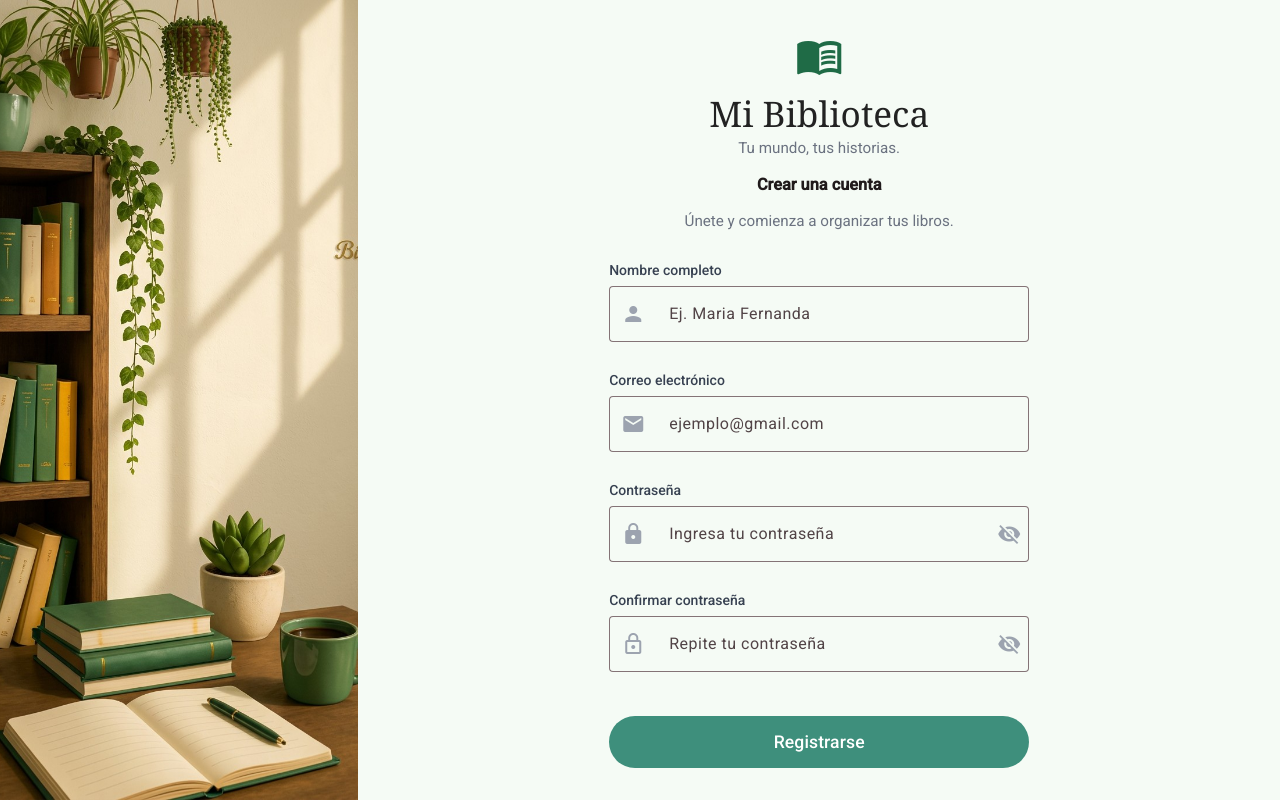
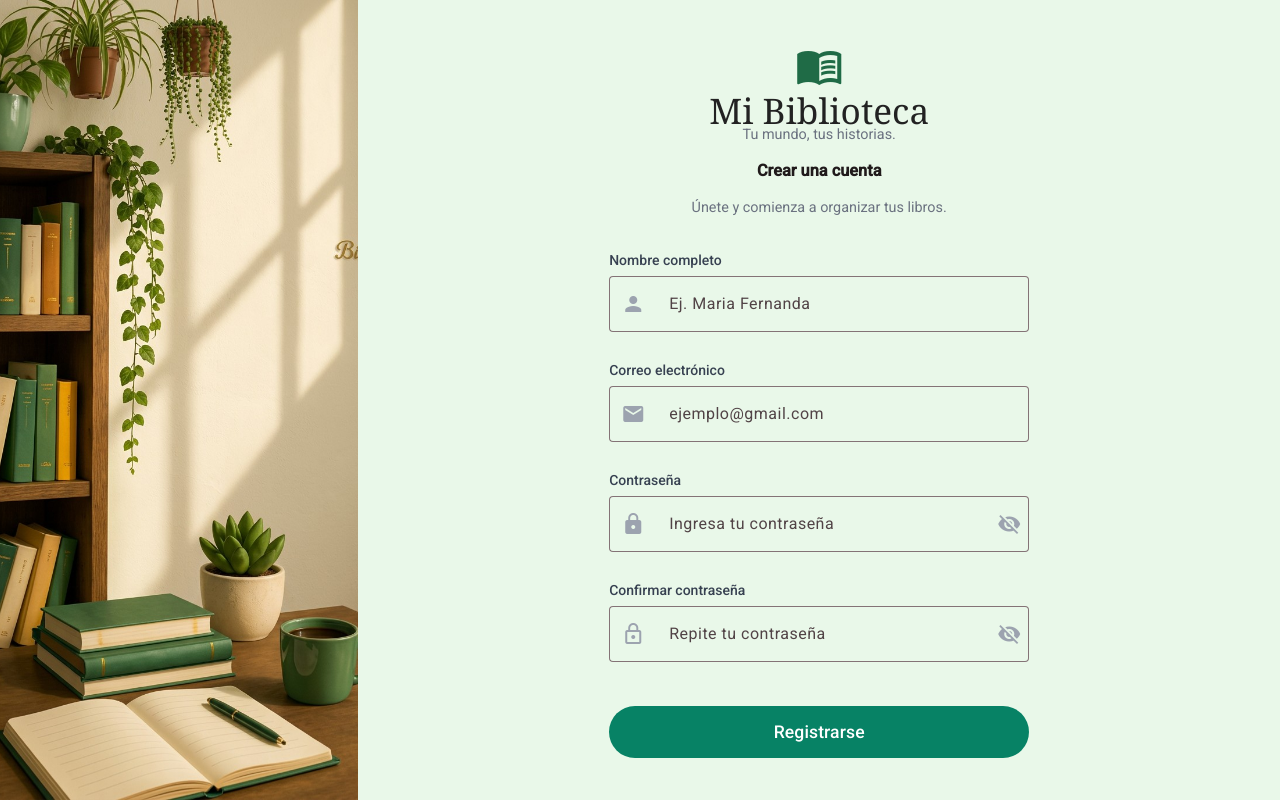
Before and after one commit to FernandaMB-e/Gestor-de-libros, an Angular app in the folder Biblioteca/: page /registro in a window 1280 px wide. Built offline with nearby package versions, Linux system fonts and the light colour scheme.

Commit message:
Se arreglo el boton de las 2 vistas iniciales

```diff
--- a/Biblioteca/frontend/features/auth/components/login/login.component.scss
+++ b/Biblioteca/frontend/features/auth/components/login/login.component.scss
@@ -1,7 +1,7 @@
 .auth-pantalla {
   display: flex;
   min-height: 100vh;
-  background: #F5FBF5;
+  background: #e9f8e9;
 }
 
 /* Imagen izquierda */
@@ -103,29 +103,24 @@
   color: #9CA3AF;
 }
 
-/* Botón */
-.contenedor-boton {
-  display: flex;
-  justify-content: center;
+.btn-entrar {
+  width: 100%;
+  height: 52px;
+
+  background-color: #078265 !important;
+  color: white !important;
+
+  border-radius: 30px !important;
+
+  font-size: 1.1rem;
+  font-weight: 500;
+  margin-top: 1rem;
 }
 
-.btn-entrar {
-  width: 280px;
-  height: 50px;
-  margin-top: 1rem;
-
-  border-radius: 30px !important;
-  background-color: #3E8F7C !important;
-  color: white !important;
-
-  font-size: 1rem;
-  font-weight: 500;
+.btn-entrar:active {
+  background-color: #165143 !important;
 }
 
-.btn-entrar:disabled {
-  background-color: #A7CFC3 !important;
-  color: white !important;
-}
 
 /* Footer */
 .auth-footer {
--- a/Biblioteca/frontend/features/auth/components/registro/registro.component.scss
+++ b/Biblioteca/frontend/features/auth/components/registro/registro.component.scss
@@ -1,7 +1,7 @@
 .auth-pantalla {
   display: flex;
   min-height: 100vh;
-  background: #F5FBF5;
+  background: #e9f8e9;
 }
 
 /* Imagen izquierda */
@@ -17,7 +17,7 @@
   display: block;
 }
 
-/* Login derecha */
+/* Panel derecho */
 .lado-login {
   width: 72%;
   display: flex;
@@ -26,23 +26,30 @@
 }
 
 .auth-card {
-  width: 420px;
+  width: 100%;
+  max-width: 420px;
 }
 
 /* Encabezado */
 .auth-header {
   text-align: center;
-  margin-bottom: 1.8rem;
+  margin-bottom: 2rem;
+}
+
+.logo-container {
+  display: flex;
+  justify-content: center;
+  margin-bottom: 10px;
+}
 
 .icono-logo {
   font-size: 48px;
   width: 48px;
   height: 48px;
   color: #1F6B46;
-    margin-bottom: 0.8rem;
 }
 
-  h2 {
+.auth-header h2 {
   margin: 0;
   font-size: 2.2rem;
   font-family: Georgia, serif;
@@ -50,11 +57,10 @@
   color: #222;
 }
 
-  p {
-    color: #6b7280;
-    font-size: 0.95rem;
-    margin: 2;
-  }
+.auth-header p {
+  margin-top: 0.3rem;
+  color: #6B7280;
+  font-size: 0.9rem;
 }
 
 /* Formulario */
@@ -90,44 +96,50 @@
   color: #9ca3af;
 }
 
+/* Botón */
+.contenedor-boton {
+  display: flex;
+  justify-content: center;
+}
+
 .btn-entrar {
+  width: 100%;
+  height: 52px;
 
-  height: 52px;
-  border-radius: 8px !important;
+  background-color: #078265 !important;
+  color: white !important;
+
+  border-radius: 30px !important;
+
   font-size: 1.1rem;
   font-weight: 500;
   margin-top: 1rem;
-  width: 100%;
+}
 
-  &:disabled {
-    border-radius: 30px !important;
-  background-color: #3E8F7C !important;
-  color: white !important;
-
-  }
+.btn-entrar:active {
+  background-color: #165143 !important;
 }
 
 /* Footer */
 .auth-footer {
   text-align: center;
   margin-top: 1.5rem;
+}
 
-  p {
-    color: #6b7280;
+.auth-footer p {
+  color: #6B7280;
   font-size: 0.95rem;
 }
 
 .link-accion {
-    color: #2e5c53;
+  color: #3E8F7C;
   font-weight: 600;
   cursor: pointer;
+  text-decoration: none;
+}
+
+.link-accion:hover {
   text-decoration: underline;
-    text-underline-offset: 4px;
-
-    &:hover {
-      color: #1f423b;
-    }
-  }
 }
 
 /* Angular Material */
@@ -138,9 +150,3 @@
 ::ng-deep .mat-mdc-text-field-wrapper {
   border-radius: 8px !important;
 }
-
-.logo-container {
-  display: flex;
-  justify-content: center;
-  margin-bottom: 10px;
-}
```
Lines whose indentation alone changed are shown as unchanged.
